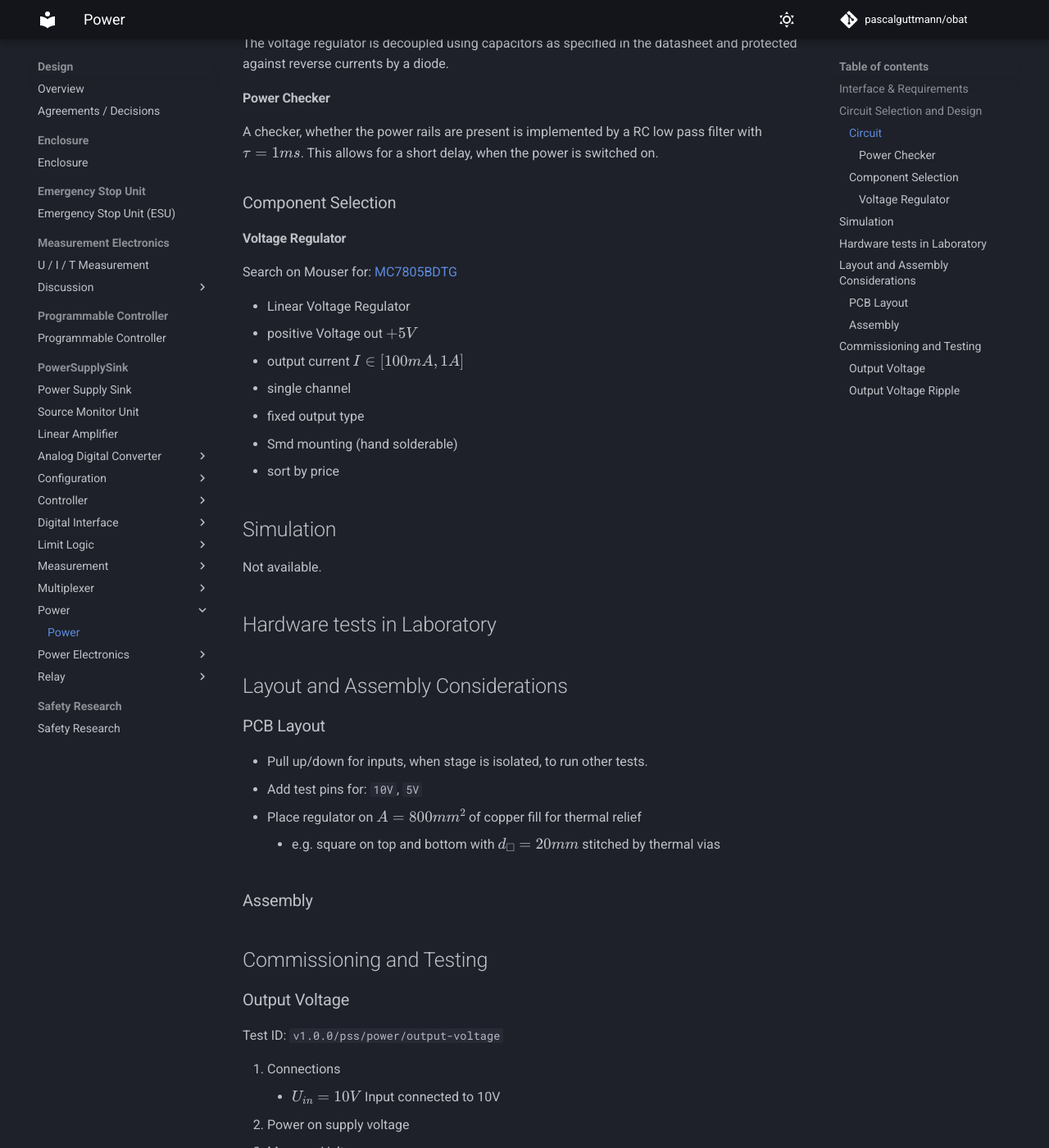
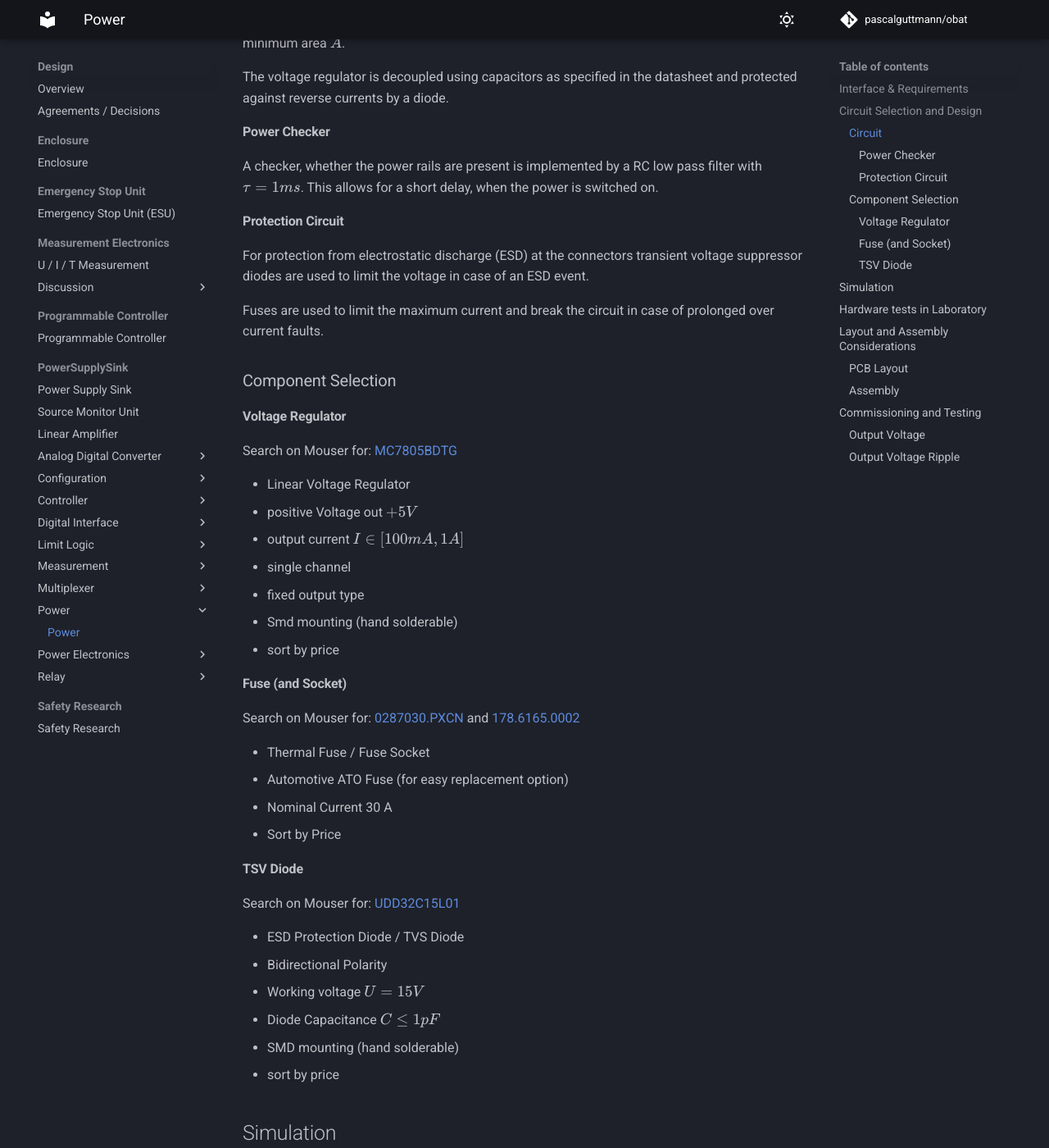
Before and after one commit to pascalguttmann/obat, an MkDocs documentation site: the page built from docs/design/pss/power/power.md, in a window 1280 px wide and 1400 px high, scrolled down 1694 px. Shown: the whole window at 82% size. Built offline with MkDocs 1.6.1 and Material for MkDocs 9.7.7, drawn with Linux system fonts in a browser that asks for light colours; comment, search, counter and statistics services are not loaded; some of the changed text lies outside the part shown.

Commit message:
add esd TSV diodes and fuses

```diff
--- a/docs/design/pss/power/power.md
+++ b/docs/design/pss/power/power.md
@@ -70,6 +71,15 @@ A checker, whether the power rails are present is implemented by a RC low pass
 filter with $\tau = 1ms$. This allows for a short delay, when the power is
 switched on.
 
+#### Protection Circuit
+
+For protection from electrostatic discharge (ESD) at the connectors transient
+voltage suppressor diodes are used to limit the voltage in case of an ESD
+event.
+
+Fuses are used to limit the maximum current and break the circuit in case of
+prolonged over current faults.
+
 ### Component Selection
 
 #### Voltage Regulator
@@ -82,6 +92,27 @@ Search on Mouser for: [MC7805BDTG](https://mou.sr/4eRkZ1s)
 - single channel
 - fixed output type
 - Smd mounting (hand solderable)
+- sort by price
+
+#### Fuse (and Socket)
+
+Search on Mouser for: [0287030.PXCN](https://mou.sr/4g1gvqn) and
+[178.6165.0002](https://mou.sr/41i6eSk)
+
+- Thermal Fuse / Fuse Socket
+- Automotive ATO Fuse (for easy replacement option)
+- Nominal Current 30 A
+- Sort by Price
+
+#### TSV Diode
+
+Search on Mouser for: [UDD32C15L01](https://mou.sr/49jd2AR)
+
+- ESD Protection Diode / TVS Diode
+- Bidirectional Polarity
+- Working voltage $U = 15V$
+- Diode Capacitance $C \leq 1pF$
+- SMD mounting (hand solderable)
 - sort by price
 
 ## Simulation
@@ -99,6 +130,9 @@ Not available.
 - Place regulator on $A=800mm^2$ of copper fill for thermal relief
     - e.g. square on top and bottom with $d_\square = 20mm$ stitched by thermal
     vias
+- TSV diodes shall be placed close (at best without vias) at the ESD source for
+more specific hints see
+[TI-ESD-Layout](https://www.ti.com/lit/an/slva680a/slva680a.pdf?ts=1732384419368)
 
 ### Assembly
 
```
Also changed, not shown: other parts of docs/design/pss/power/power.md (+2 -1 lines), docs/design/pss/digital-interface/digital-interface.md (+31 -0 lines), docs/design/pss/relay/relay.md (+33 -0 lines).
